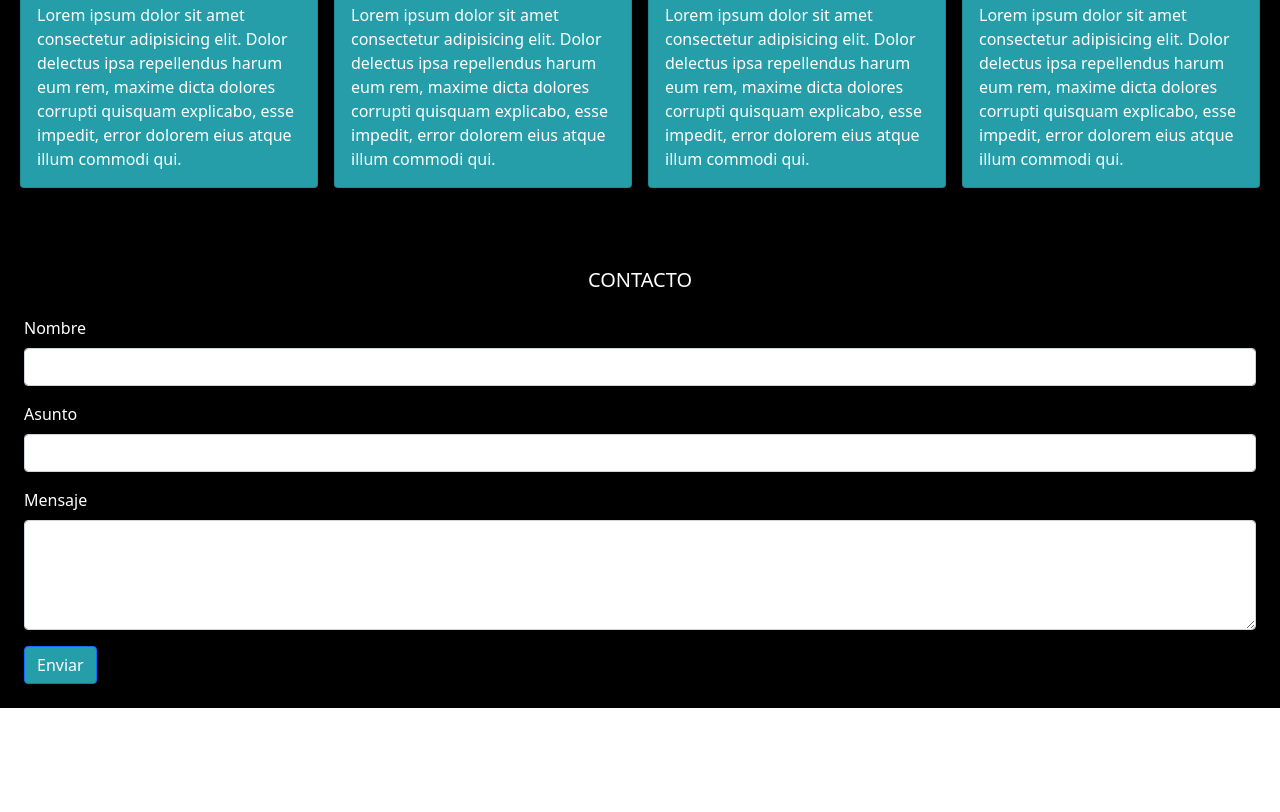
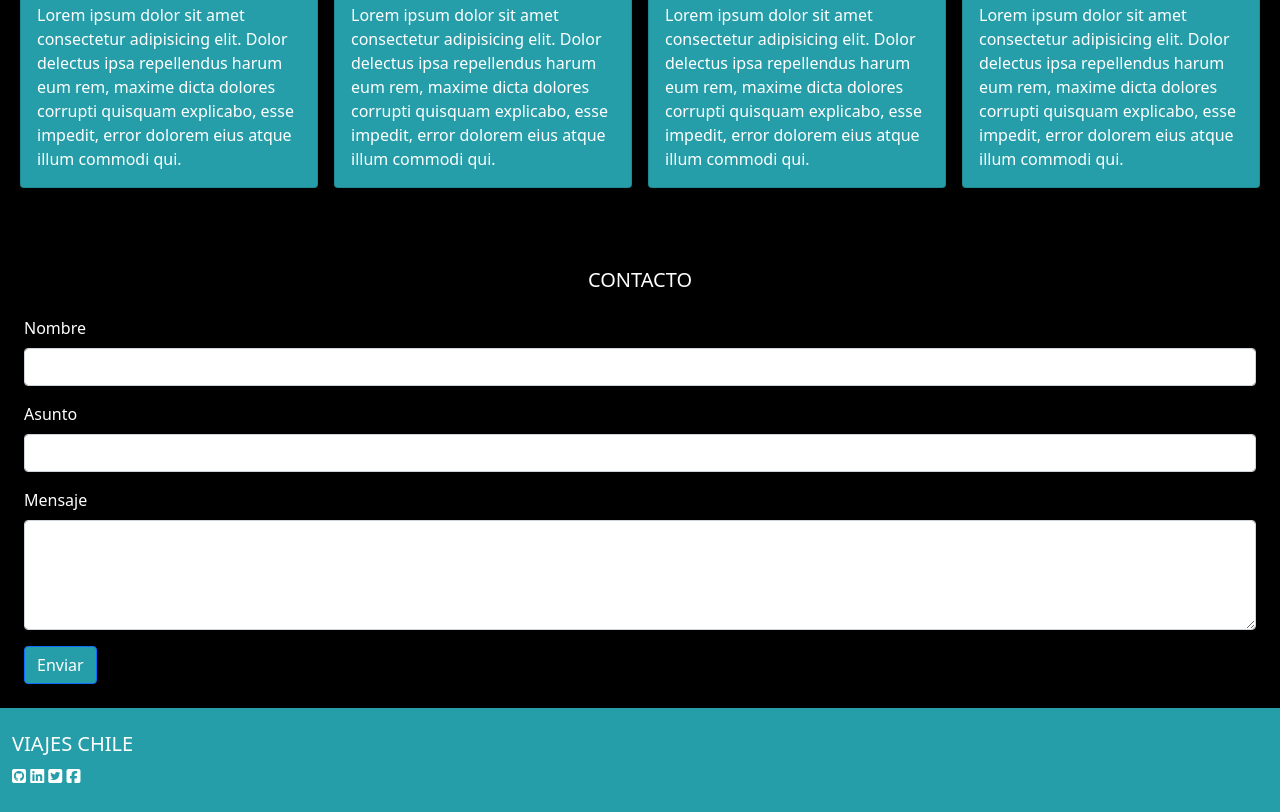
Before and after one commit to andresfloresv/viajesChile, a plain HTML site: page index.html in a window 1280 px wide. Shown: the part 1685-2497 px from the top of the page. Before the commit the page ends 2393 px from the top, so only its background shows below. Drawn offline with nearby package versions, Linux system fonts and the light colour scheme.

Commit message:
arreglos menores al footer y al header

```diff
--- a/assets/css/styles.css
+++ b/assets/css/styles.css
@@ -25,3 +25,10 @@ section{
 .btn{
     background-color: rgb(37, 158, 169);
 }
+footer{
+    background-color: rgb(37, 158, 169);
+    color: white;
+}
+#socialNet{
+    align-content: flex-end;
+}
--- a/index.html
+++ b/index.html
@@ -170,6 +170,17 @@
       </form>
     </section>
 
+    <!--Pié de página-->
+    <footer class="container-fluid py-4">
+      <h5>VIAJES CHILE</h5>
+      <div id="socialNet">
+        <i class="fab fa-github-square"></i>
+        <i class="fab fa-linkedin"></i>
+        <i class="fab fa-twitter-square"></i>
+        <i class="fab fa-facebook-square"></i>
+      </div>
+    </footer>
+
     <!--CMD JS Bootstrap-->
     <script src="https://cdn.jsdelivr.net/npm/bootstrap@5.1.3/dist/js/bootstrap.bundle.min.js" integrity="sha384-ka7Sk0Gln4gmtz2MlQnikT1wXgYsOg+OMhuP+IlRH9sENBO0LRn5q+8nbTov4+1p" crossorigin="anonymous"></script>
 </body>
```
Lines whose indentation alone changed are shown as unchanged.
